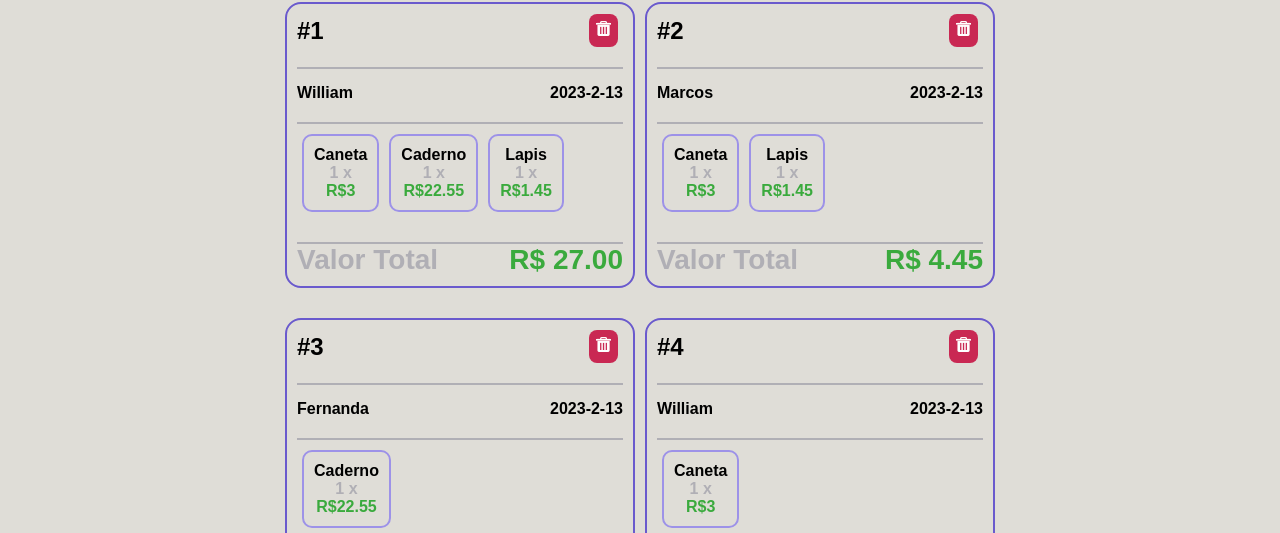
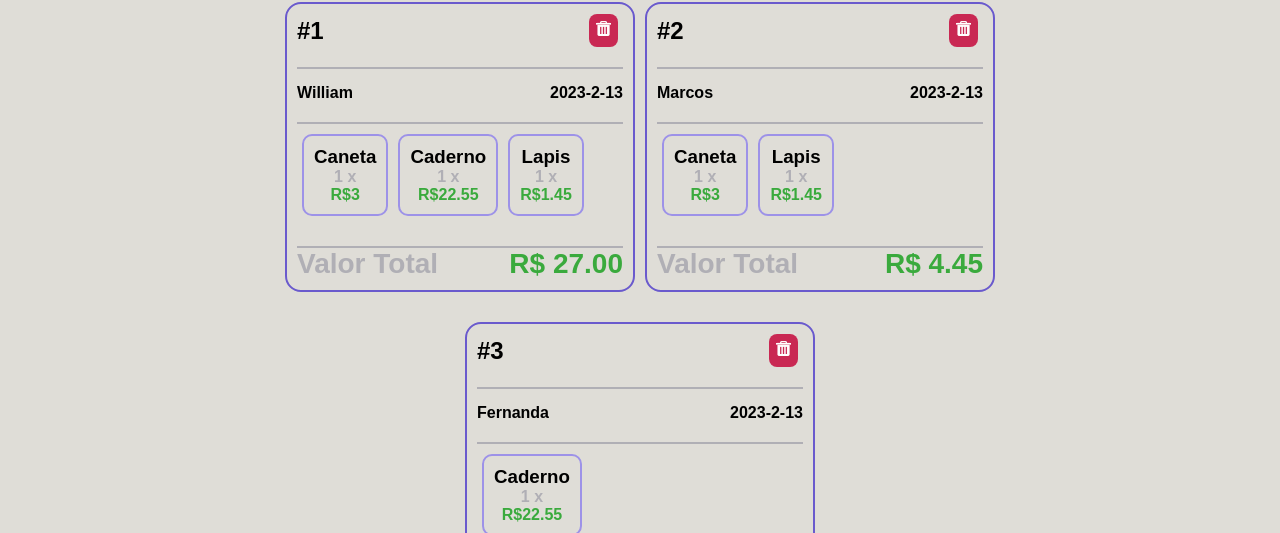
Before and after one commit to williammoraes77/web-vue-test, a Vue app: page /pedidos in a window 1280 px wide. Shown: the part 267-800 px from the top of the page. Built offline with nearby package versions, Linux system fonts and the light colour scheme; data requests are answered from the project's data file.

Commit message:
refactor orders

```diff
--- a/db/data.json
+++ b/db/data.json
@@ -123,26 +123,6 @@
         }
       ],
       "id": 3
-    },
-    {
-      "cliente": {
-        "id": 1,
-        "nome": "William"
-      },
-      "dataEmissao": "2023-2-13",
-      "valorTotal": 3,
-      "itens": [
-        {
-          "id": 1,
-          "quantidade": 1,
-          "subtotal": 3,
-          "produto": {
-            "id": 1,
-            "descricao": "Caneta"
-          }
-        }
-      ],
-      "id": 4
     }
   ]
 }
--- /dev/null
+++ b/src/components/CardProductOrder.vue
@@ -0,0 +1,43 @@
+<template>
+  <div class="item-card">
+    <h3>{{ description }}</h3>
+    <h3 class="title-md">{{ amount }} x {{ price }}</h3>
+    <h3 class="title-lg">R${{ subTotal }}</h3>
+  </div>
+</template>
+
+<script>
+export default {
+  name: "CardProductOrder",
+  props: {
+    description: String,
+    amount: String,
+    price: String,
+    subTotal: String,
+  },
+};
+</script>
+
+<style scoped>
+.item-card {
+  margin: 10px 5px;
+
+  display: flex;
+  flex-direction: column;
+  align-items: center;
+  justify-content: center;
+  border: 2px solid var(--color-primary-light);
+  border-radius: 10px;
+  padding: 10px;
+}
+
+.title-md {
+  font-size: 16px;
+  color: var(--color-text-light);
+}
+
+.title-lg {
+  font-size: 16px;
+  color: var(--color-success);
+}
+</style>
--- a/src/views/Orders/OrdersView.vue
+++ b/src/views/Orders/OrdersView.vue
@@ -41,11 +41,14 @@
             <h3>{{ order.dataEmissao }}</h3>
           </div>
           <div class="items-conntent">
-            <div class="item-card" v-for="item in order.itens" :key="item.id">
-              <h3>{{ item.produto.descricao }}</h3>
-              <h3 class="title-md">{{ item.quantidade }} x {{ item.valor }}</h3>
-              <h3 class="title-lg">R${{ item.subtotal }}</h3>
-            </div>
+            <CardProductOrder
+              v-for="item in order.itens"
+              :key="item.id"
+              :amount="item.quantidade"
+              :description="item.produto.descricao"
+              :price="item.valor"
+              :subTotal="item.subtotal"
+            />
           </div>
           <div class="total-conntent">
             <h3 class="title-md">Valor Total</h3>
@@ -58,7 +61,6 @@
   </main>
   <Modal :open="isOpen" @close="isOpen = !isOpen" :closeBtn="true">
     <form id="form-product" method="POST" @submit="createOrder">
-      <!-- <div class="input-container"> -->
       <div class="client-content">
         <label for="input_description">Selecione o cliente:</label>
         <select name="client" id="client" v-model="client" required>
@@ -105,11 +107,12 @@ import api from "@/services/api";
 import Button from "@/components/Button.vue";
 import Modal from "@/components/Modal.vue";
 import Message from "@/components/Message.vue";
+import CardProductOrder from "@/components/CardProductOrder.vue";
 import { ref } from "vue";
 
 export default {
   name: "OrdersView",
-  components: { Button, Modal, Message },
+  components: { Button, Modal, Message, CardProductOrder },
   data() {
     return {
       orders: [],
```
